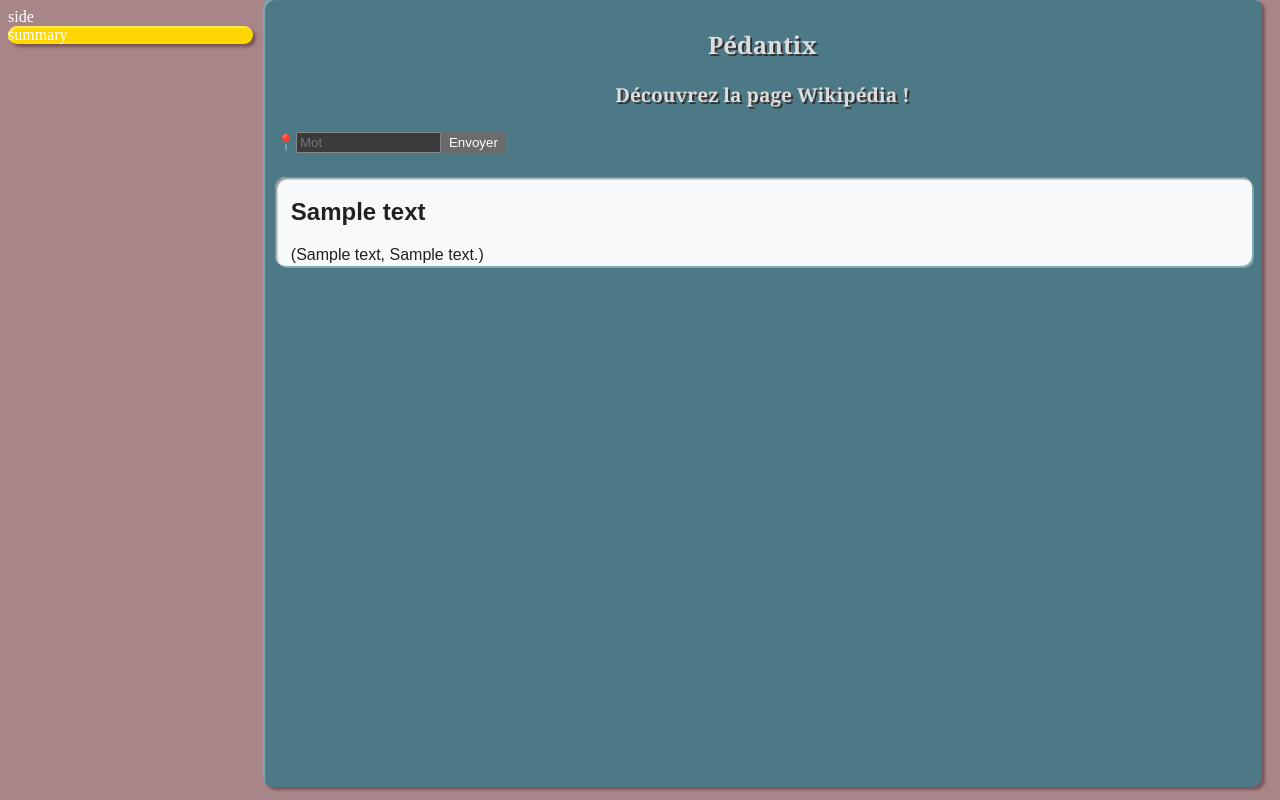
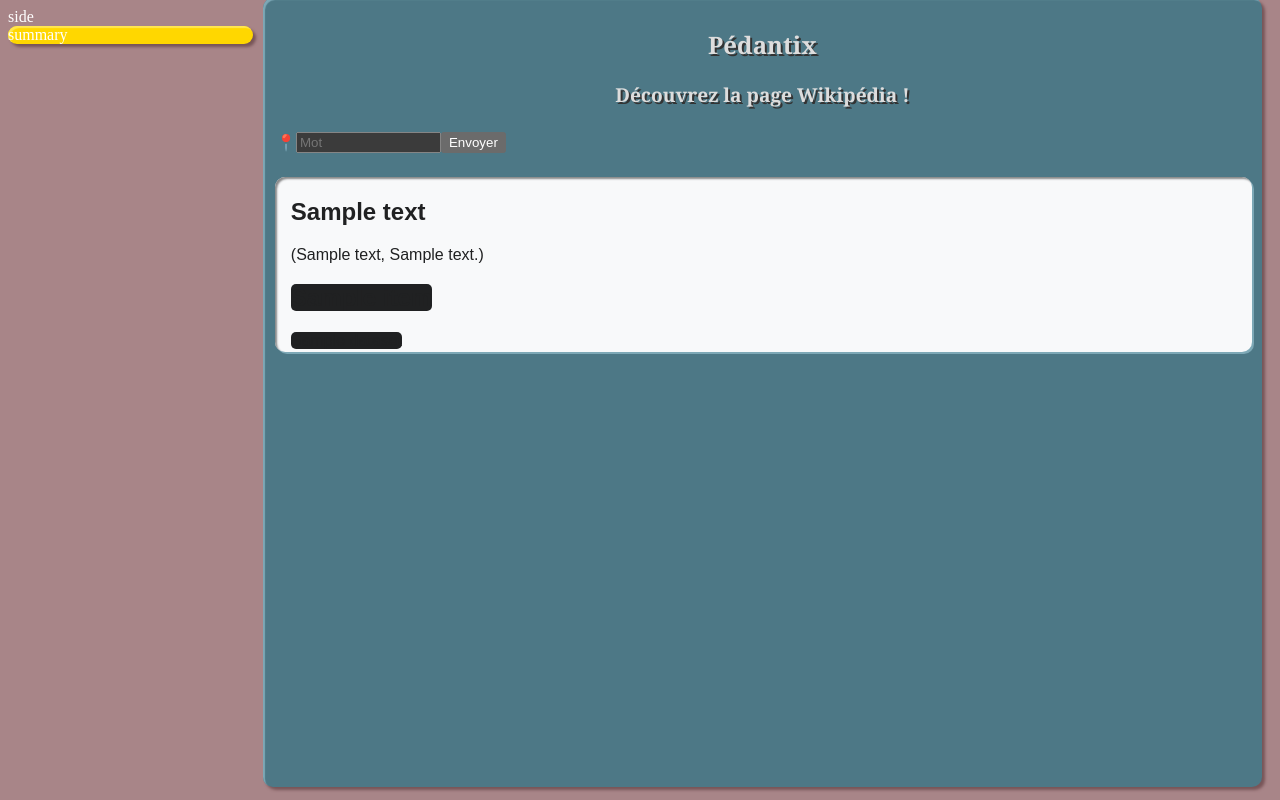
Before and after one commit to ErwanR-Holberton/WebAppTest, a Flask app: template templates/Pedantix/index.html in a window 1280 px wide. Run offline with Flask 3, Linux system fonts and the light colour scheme; the template is opened without the code that fills it: most values are stand-ins (such as "Sample title", 1, 10 or a date in 2020).

Commit message:
Update pedantix to black out words

```diff
--- a/templates/Pedantix/index.html
+++ b/templates/Pedantix/index.html
@@ -41,6 +41,7 @@
 			margin-top: -10px;
 			padding: 10px;
 			border-radius: 10px;
+			max-width: 80%;
 		}
 		summary {
 			background-color: #FFD700;
@@ -99,6 +100,7 @@
 			display: inline;
 			margin: 0px;
 			padding: 0px;
+			word-wrap: break-word; /* Ensure inline text wraps when necessary */
 		}
 		.w {
 			background-color: rgb(248, 249, 250);
@@ -109,8 +111,26 @@
 			font-size: inherit;
 			line-height: inherit;
 			margin: 0px;
+			white-space: pre;
+			text-align: center;
 		}
 
+		{% for pair in pairs %}
+			{% if pair|length != 1 %}
+			.id{{pair[0]}} {
+				display: inline-block;
+				width: {{ pair[1] * 8 }}px;
+			}
+			{% endif %}
+		{% endfor %}
+
+		.revealed {
+			width: auto;
+		}
+		.hidden {
+			background-color: #202122;
+			border-radius: 5px;
+		}
 	</style>
 </head>
 <body>
@@ -145,6 +165,94 @@
 				</p>
 
 			{% endfor %}
+
+			{% for title, items in dataset %}
+
+				{% if loop.first %}
+					<h2>{% for item in title %}<span class="w id{{ item.0 }} hidden">{{ item.1 }}</span>{% endfor %}</h2>
+				{% else %}
+					<h4>{% for item in title %}<span class="w id{{ item.0 }} hidden">{{ item.1 }}</span>{% endfor %}</h4>
+				{% endif %}
+
+				<p class="game_paragraph">
+					{% for item in items %}<span class="w id{{ item.0 }} hidden">{{ item.1 }}</span>{% endfor %}
+				</p>
+
+			{% endfor %}
 		</div>
 	</article>
+	<script>
+		const data_set = {{ pairs | tojson }};
+		const excludedValues = ["hidden", "revealed"];
+
+		data_set.forEach(item => {
+
+			if (!excludedValues.includes(item[2])) {
+				const elements = document.querySelectorAll(`span.id${item[0]}`);
+
+				elements.forEach(element => {
+					if (item[2] === "<br>") {
+						const brElement = document.createElement('br');
+						element.parentNode.replaceChild(brElement, element);
+					} else {
+						element.textContent = item[2];
+						element.classList.add('revealed');
+						element.classList.remove('hidden');
+					}
+				});
+			}
+		});
+
+
+		function sendGuessToServer(word) {
+			const postData = { word: word };
+
+			fetch('/Pedantix/guess', {
+				method: 'POST',
+				headers: { 'Content-Type': 'application/json' },
+				body: JSON.stringify(postData)
+			})
+			.then(response => {
+				if (!response.ok) { throw new Error('Network response was not ok'); }
+				return response.json();
+			})
+			.then(data => {
+				console.log('Response:', data);
+				data.forEach(item => {
+					if (typeof item[1] === 'string') {
+						const elements = document.querySelectorAll(`span.id${item[0]}`);
+
+						elements.forEach(element => {
+							element.textContent = item[1];
+							element.classList.add('revealed');
+							element.classList.remove('hidden');
+						});
+					}
+				});
+			})
+			.catch(error => { console.error('Error:', error); });
+		}
+
+		document.getElementById('pedantix-guess-btn').addEventListener('click', function(event) {
+			event.preventDefault(); // Prevent default form submission behavior if using a form
+
+			const word = document.getElementById('pedantix-guess').value;
+			sendGuessToServer(word);
+		});
+
+		function handleClick(event) {
+			const clickedElement = event.target;
+
+			if (!clickedElement.classList.contains('revealed')) {
+				clickedElement.style.color = 'white';
+
+				setTimeout(() => { clickedElement.style.color = ''; }, 1000); // 1000 milliseconds = 1 second
+			}
+		}
+		const spans = document.querySelectorAll('span');
+		spans.forEach(span => {
+			span.addEventListener('click', handleClick);
+		});
+
+	</script>
 </body>
```
Also changed, not shown: Apps/Pedantix.py (+89 -27 lines), flask_app.py (+8 -1 lines).
